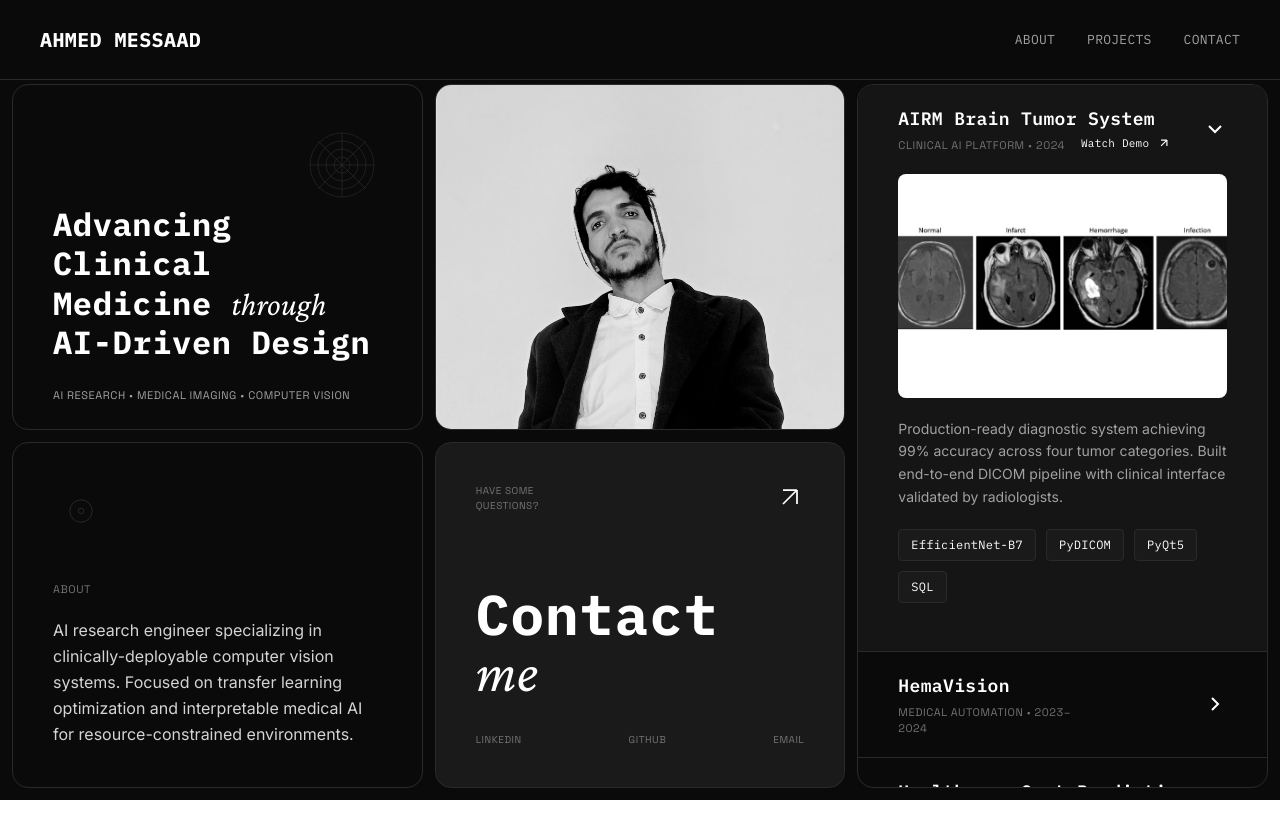
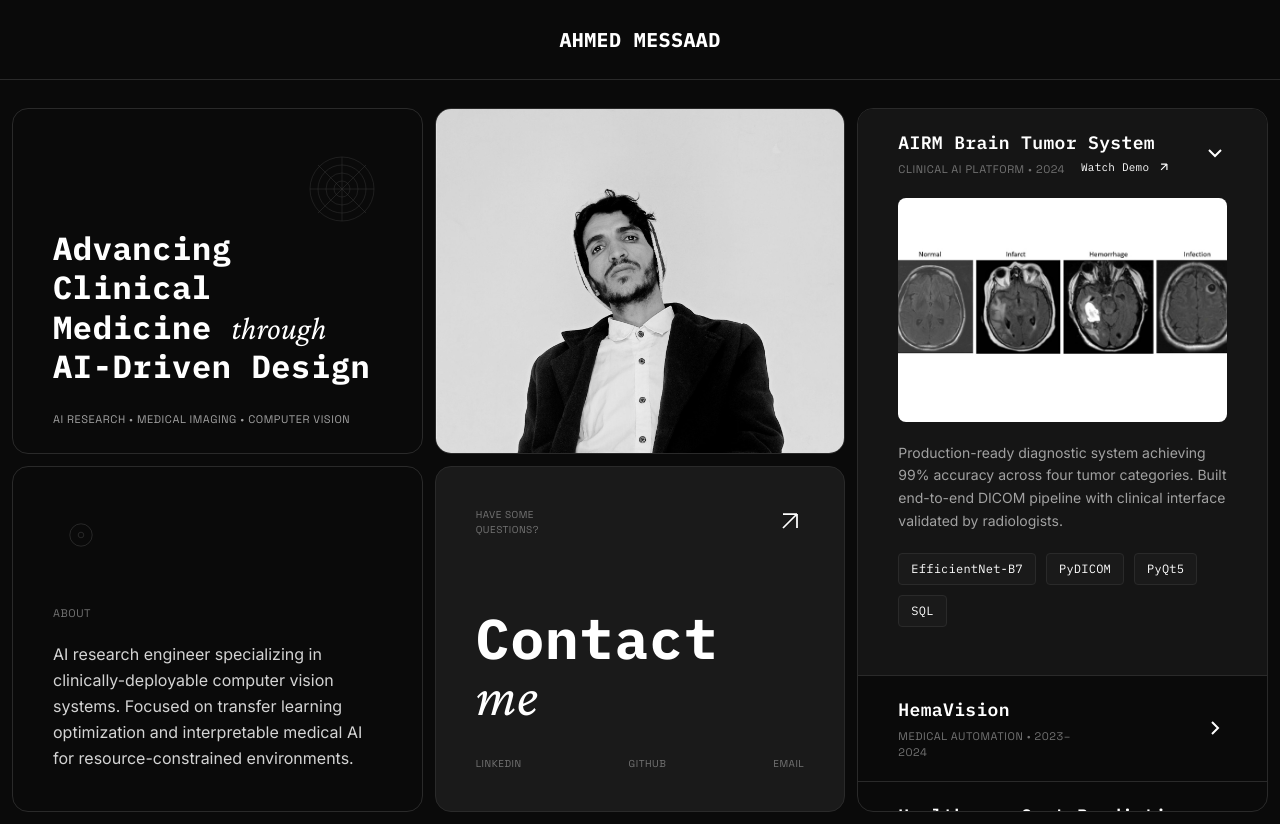
Before and after one commit to RYANX9/ahmed-messaad, a Next.js app: page / in a window 1280 px wide. Before the commit the page ends 800 px from the top, so only its background shows below. Built offline with nearby package versions, Linux system fonts and the light colour scheme.

Commit message:
Update page.tsx

```diff
--- a/app/page.tsx
+++ b/app/page.tsx
@@ -214,26 +214,16 @@ export default function Page() {
         }}
       />
 
+      // Starting around line 179
       {/* Header */}
       <header
-        className={`fixed top-0 left-0 right-0 h-16 lg:h-20 bg-[#0a0a0a] border-b border-[#2a2a2a] z-50 flex justify-between items-center px-4 lg:px-10 transition-opacity duration-700 ${
+        className={`fixed top-0 left-0 right-0 h-16 lg:h-20 bg-[#0a0a0a] border-b border-[#2a2a2a] z-50 flex justify-center items-center px-4 lg:px-10 transition-opacity duration-700 ${
           isLoading ? "opacity-0" : "opacity-100 delay-300"
         }`}
       >
         <div className="font-mono text-sm lg:text-xl font-bold tracking-wider">
           AHMED MESSAAD
         </div>
-        <nav className="flex gap-3 lg:gap-8 text-[10px] lg:text-[13px] uppercase tracking-wide font-mono">
-          <a className="text-neutral-400 hover:text-white transition">
-            About
-          </a>
-          <a className="text-neutral-400 hover:text-white transition">
-            Projects
-          </a>
-          <a className="text-neutral-400 hover:text-white transition">
-            Contact
-          </a>
-        </nav>
       </header>
 
       {/* Desktop Grid Layout */}
```
Lines whose indentation alone changed are shown as unchanged.
